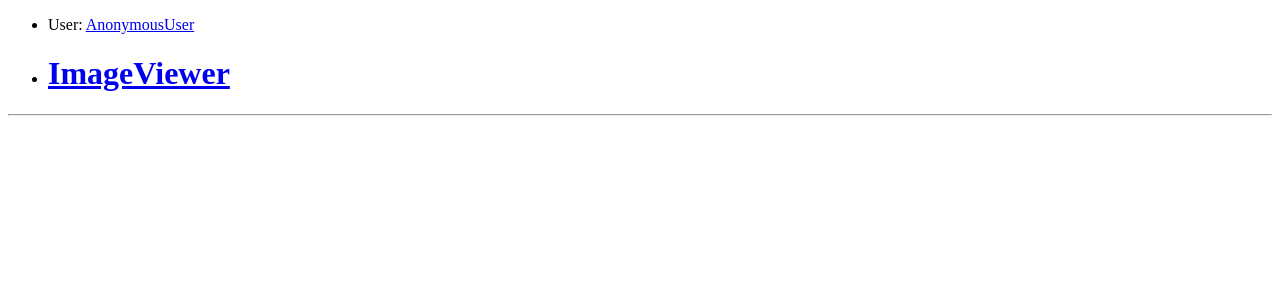
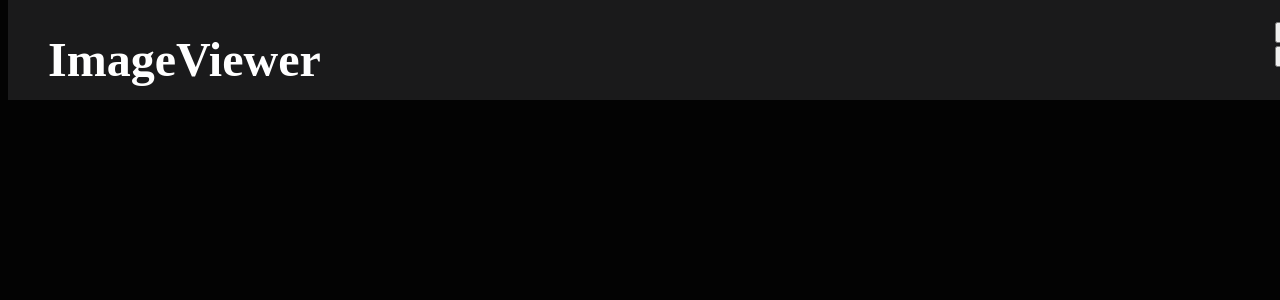
Before and after one commit to alleosin/Image-Viewer, a Django app: template images/templates/images/image_edit.html in a window 1280 px wide. Shown: the top 300 px of the page. Run offline with Django 5.2, Linux system fonts and the light colour scheme; the template is opened without the code that fills it, so the values that code supplies are empty.

Commit message:
Added front-end

```diff
--- /dev/null
+++ b/images/static/images/style.css
@@ -0,0 +1,104 @@
+body {
+    background-color: #030303;
+    color: #ffffff
+}
+
+a {
+    color: #ffffff;
+    text-decoration: none;
+}
+
+header {
+    z-index: 3;
+    background-color: #1a1a1b;
+    margin-top: 0;
+    height: 100px;
+    position: fixed;
+    top: 0px;
+    padding-left: 40px;
+    padding-right: 100%;
+}
+
+.authentication {
+    font-size: 15pt;
+    width: 30%;
+    position: relative;
+    top: -100px;
+    left: 450%;
+    overflow: hidden;
+    color: #ffffff;
+    text-decoration: none;
+}
+
+header h1 {
+    color: #ffffff;
+    font-size: 36pt;
+    text-decoration: none;
+}
+
+.content {
+    z-index: 2;
+    color: #ffffff;
+    display: block;
+    margin-left: auto;
+    margin-right: auto;
+    width: 90em
+}
+
+.row {
+    margin-top: 120px;
+}
+
+.top-menu, .top-menu:hover, .top-menu:visited {
+    color: #ffffff;
+    float: right;
+    font-size: 26pt;
+    margin-right: 20px;
+}
+
+.find {
+    display: flex;
+    margin-bottom: 20px;
+}
+
+.filter {
+    margin-left: 30px;
+}
+
+.list-pages {
+	text-align: center;
+	margin: 0 0 20px 0;
+}
+.list-pages ul {
+	margin: 20px 0 0 0;
+	padding: 0;
+	list-style: none;
+}
+.list-pages ul li {
+	display: inline-block;
+	margin: 0 20px 0 0;
+}
+.list-pages a {
+	color: #ffffff;
+	font-size: 24px;
+	text-decoration: none;
+}
+.list-pages .page-num, .page-num-selected {
+	display: inline-block;
+	width: 60px;
+	height: 44px;
+	padding: 16px 0 0 0;
+	border: 1px solid #d0d0d0;
+	border-radius: 30px;
+}
+.list-pages .page-num:hover {
+	box-shadow: 3px 3px 1px #d0d0d0;
+}
+.list-pages .page-num-selected {
+	border: none;
+	color: #ffffff;
+	font-size: 20px;
+}
+.list-pages .page-num-selected:hover {
+	box-shadow: none;
+}
--- a/images/templates/images/base.html
+++ b/images/templates/images/base.html
@@ -3,21 +3,36 @@
 <html lang="en">
 <head>
     <meta charset="UTF-8">
-    <title>Image Viewer</title>
+    <title>{% block title %}{% endblock %}</title>
+    <link rel="stylesheet" href="{% static 'images/style.css' %}">
 </head>
-<body class="container">
-    <div class="page-header">
-        <ul>
-            <li>
-                <p>User: <a href="{% url 'user_page' username=user %}">{{ user }}</a></p>
-            </li>
-            <li>
-                <h1><a href="/">ImageViewer</a></h1>
-            </li>
-        </ul>
-    </div>
+<body>
+    <header>
+        <h1><a href="/">ImageViewer</a></h1>
+        <div class="authentication">
+            {% if user.is_authenticated %}
+                <a href="{% url 'user_page' username=user.get_username %}">{{ user.get_username }}</a>
+                <form action="{% url 'logout' %}" method="post">
+                    {% csrf_token %}
+                    <button type="submit">Log out</button>
+                </form>
+            {% else %}
+                <form action="{% url 'login' %}">
+                    {% csrf_token %}
+                    <button type="submit">Login</button>
+                </form>
+                <form action="{% url 'register' %}">
+                    {% csrf_token %}
+                    <button type="submit">Register</button>
+                </form>
+            {% endif %}
+         </div>
+    </header>
     <div class="content container">
         <div class="row">
+            {% if user.is_authenticated %}
+                    <a href="{% url 'image_new' %}" class="top-menu">Add image</a>
+            {% endif %}
             <div class="col-md-8">
                 {% block content %}
                 {% endblock %}
--- a/images/templates/images/image_edit.html
+++ b/images/templates/images/image_edit.html
@@ -1,15 +1,11 @@
 {% extends 'images/base.html' %}
+{% block title %}
+   Image Edit
+{% endblock %}
 
 {% block content %}
-    <hr>
-
     {% if user.is_authenticated %}
-        <a href="{% url 'password_change' %}">Change password</a> |
-        <form action="{% url 'logout' %}" method="post">
-            {% csrf_token %}
-            <button type="submit">Log out</button>
-        </form>
-        <h1>New image</h1>
+        <h2>New image</h2>
         <form method="POST" class="image-form" enctype="multipart/form-data">
             {% csrf_token %}
             {{ form }}
--- a/images/views.py
+++ b/images/views.py
@@ -38,7 +38,7 @@ def image_list(request):
     my_filter = ImageFilter(request.GET, queryset=images)
     images = my_filter.qs
 
-    paginator = Paginator(images, 35)
+    paginator = Paginator(images, 3)
     page_number = request.GET.get('page')
     page_obj = paginator.get_page(page_number)
 
@@ -131,7 +131,7 @@ def image_delete(request, pk):
     return redirect('image_list')
 
 class SearchResults(ListView):
-    paginate_by = 35
+    paginate_by = 3
     model = Image
     template_name = 'images/search_results.html'
 
--- a/users/templates/registration/login.html
+++ b/users/templates/registration/login.html
@@ -1,8 +1,10 @@
 {% extends 'images/base.html' %}
+{% block title %}
+   Login
+{% endblock %}
 
 {% block content %}
-    <h1>Login</h1>
-    <hr>
+    <h2>Login</h1>
 
     {% if form.errors %}
         <p>{{ form.errors.error }}</p>
--- a/users/templates/registration/register.html
+++ b/users/templates/registration/register.html
@@ -1,5 +1,7 @@
 {% extends 'images/base.html' %}
-
+{% block title %}
+   Registration
+{% endblock %}
 {% block content %}
     <h1>Registration</h1>
     <hr>
--- a/users/templates/registration/user_new.html
+++ b/users/templates/registration/user_new.html
@@ -1,5 +1,7 @@
 {% extends 'images/base.html' %}
-
+{% block title %}
+   New user
+{% endblock %}
 {% block content %}
     <h1>New user</h1>
     <hr>
```
Also changed, not shown: images/templates/images/image_details.html (+15 -18 lines), images/templates/images/image_list.html (+11 -15 lines), images/templates/images/search_results.html (+4 -16 lines), users/templates/users/user_page.html (+24 -20 lines).
